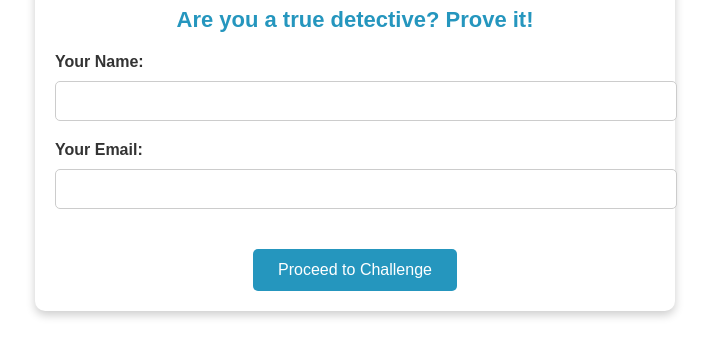
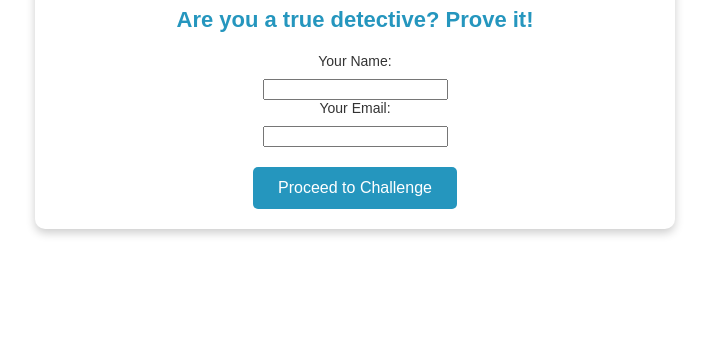
Before and after one commit to alencepoudel/SLC3_Easter_Egg, a plain HTML site: page index.html in a window 1280 px wide. Shown: the part 419-776 px from the top of the page, without its empty margins (285-994 px from the left). Drawn offline with Linux system fonts and the light colour scheme.

Commit message:
Update index.html

```diff
--- a/index.html
+++ b/index.html
@@ -38,23 +38,19 @@
         form {
             margin-top: 20px;
         }
-        .form-group {
+        .question {
             margin-bottom: 20px;
             text-align: left;
         }
-        label {
-            display: block;
+        .question p {
             font-size: 16px;
             font-weight: bold;
-            margin-bottom: 5px;
+            margin-bottom: 10px;
         }
-        input[type="text"], input[type="email"] {
-            width: 100%;
-            padding: 10px;
-            margin-top: 5px;
-            border: 1px solid #ccc;
-            border-radius: 5px;
-            font-size: 16px;
+        label {
+            font-size: 14px;
+            margin-bottom: 10px;
+            display: block;
         }
         .btn {
             display: inline-block;
@@ -71,10 +67,6 @@
         }
         .btn:hover {
             background-color: #0057a4;
-        }
-        .question {
-            margin-bottom: 20px;
-            text-align: left;
         }
         .result {
             text-align: center;
@@ -132,21 +124,21 @@
         <form id="quizQuestions" style="display: none;">
             <h2>Quiz Questions</h2>
             <div class="question" data-answer="B">
-                <p><strong>Clue 1:</strong> The missing amount is $50,000. How could this much money appear within a year?</p>
-                <label><input type="radio" name="q1" value="A"> A wealthy donor gives it all at once.</label><br>
-                <label><input type="radio" name="q1" value="B"> A small daily effort from many people adds up.</label><br>
+                <p>Clue 1: The missing amount is $50,000. How could this much money appear within a year?</p>
+                <label><input type="radio" name="q1" value="A"> A wealthy donor gives it all at once.</label>
+                <label><input type="radio" name="q1" value="B"> A small daily effort from many people adds up.</label>
                 <label><input type="radio" name="q1" value="C"> We throw a big party and charge admission.</label>
             </div>
             <div class="question" data-answer="A">
-                <p><strong>Clue 2:</strong> The key lies in 50-50-50. What does this mean?</p>
-                <label><input type="radio" name="q2" value="A"> $50K goal, 50% participation, $0.50/day contributions.</label><br>
-                <label><input type="radio" name="q2" value="B"> Donate $50 every 50 days for 50 months.</label><br>
+                <p>Clue 2: The key lies in 50-50-50. What does this mean?</p>
+                <label><input type="radio" name="q2" value="A"> $50K goal, 50% participation, $0.50/day contributions.</label>
+                <label><input type="radio" name="q2" value="B"> Donate $50 every 50 days for 50 months.</label>
                 <label><input type="radio" name="q2" value="C"> 50% of employees join 50-minute fundraisers.</label>
             </div>
             <div class="question" data-answer="B">
-                <p><strong>Clue 3:</strong> Detectives found that 7.9% of employees currently participate. What does this reveal?</p>
-                <label><input type="radio" name="q3" value="A"> Most employees are already contributing.</label><br>
-                <label><input type="radio" name="q3" value="B"> There’s huge potential to involve more people.</label><br>
+                <p>Clue 3: Detectives found that 7.9% of employees currently participate. What does this reveal?</p>
+                <label><input type="radio" name="q3" value="A"> Most employees are already contributing.</label>
+                <label><input type="radio" name="q3" value="B"> There’s huge potential to involve more people.</label>
                 <label><input type="radio" name="q3" value="C"> Participation is too low to ever reach the goal.</label>
             </div>
             <button type="button" class="btn" id="submitQuiz">Submit Quiz</button>
```
